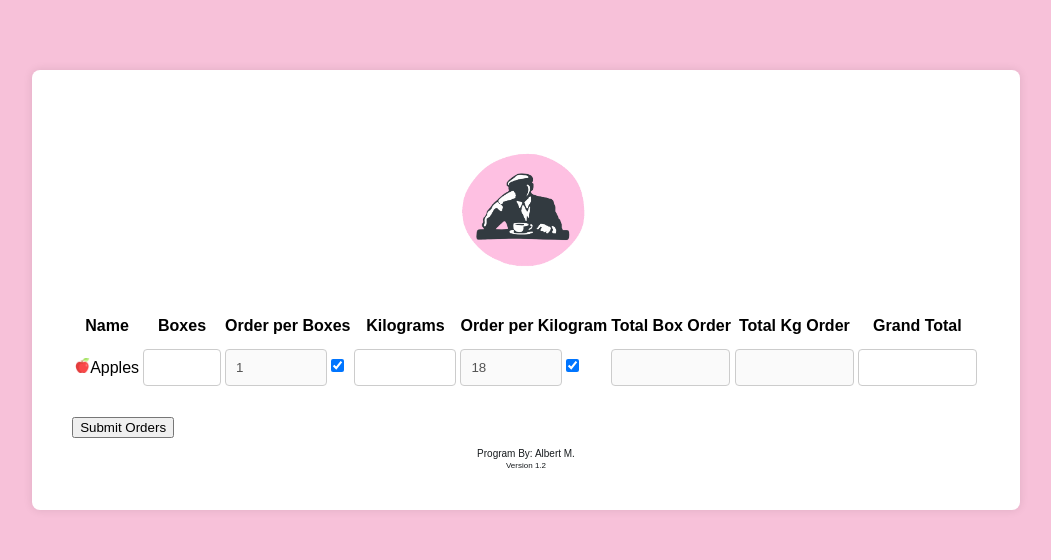
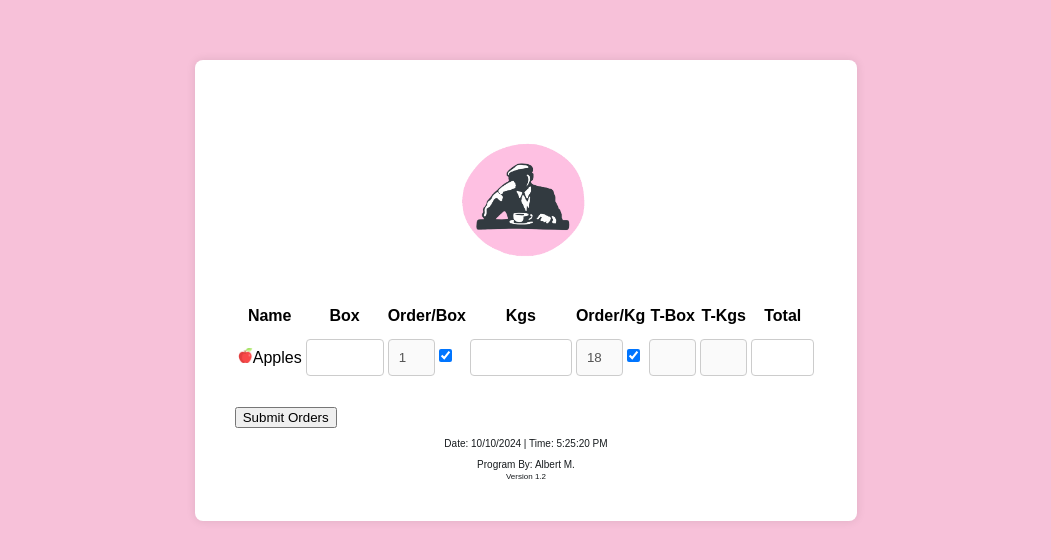
Before and after one commit to albert1030-weak/JoeBert-Calculator, a plain HTML site: page counting.html in a window 1280 px wide. Shown: the part 110-670 px from the top of the page, without its empty margins (114-1165 px from the left). Drawn offline with Linux system fonts and the light colour scheme.

Commit message:
Update counting.html

```diff
--- a/counting.html
+++ b/counting.html
@@ -15,25 +15,25 @@
             <thead>
                 <tr>
                     <th>Name</th>
-                    <th>Boxes</th>
-                    <th>Order per Boxes</th>
-                    <th>Kilograms</th>
-                    <th>Order per Kilogram </th>
-                    <th>Total Box Order</th>
-                    <th>Total Kg Order</th>
-                    <th>Grand Total</th>
+                    <th>Box</th>
+                    <th>Order/Box</th>
+                    <th>Kgs</th>
+                    <th>Order/Kg</th>
+                    <th>T-Box</th>
+                    <th>T-Kgs</th>
+                    <th>Total</th>
                 </tr>
             </thead>
             <tbody>
                 <tr>
 					<td><img src="icons/apple.png" width="15" height="15" alt="apple image">Apples</td>
                     <td><input type="number" name="applesBoxes" min="0" oninput="calculateTotal('apples')" max="999"></td>
-                    <td><input type="number" name="applesBoxPrice" min="0" step="0.01" oninput="calculateTotal('apples')" value="1" disabled="disabled" id="inputboxapple" max="999"><input type="checkbox" id="boxapple" Checked="checked" ></td>
+                    <td><input type="text" name="applesBoxPrice" step="0.01" oninput="calculateTotal('apples')" value="1" disabled="disabled" id="inputboxapple" size="1" ><input type="checkbox" id="boxapple" Checked="checked" ></td>
                     <td><input type="number" name="applesKg" min="0" step="0.01" oninput="calculateTotal('apples')" max="999" ></td>
-                    <td><input type="number" name="applesKgPrice" min="0" step="0.01" oninput="calculateTotal('apples')" value="18" disabled="disabled" id="inputkgapple" max="999"><input type="checkbox" id="kgapple" Checked="checked"></td>
-                    <td><input type="text" name="applesTotalBoxPrice" readonly disabled="disabled" size="10"></td>
-                    <td><input type="text" name="applesTotalKgPrice" readonly disabled="disabled" size="10"></td>
-                    <td><input type="text" name="applesGrandTotal" readonly size="10"></td>
+                    <td><input type="text" name="applesKgPrice" step="0.01" oninput="calculateTotal('apples')" value="18" disabled="disabled" id="inputkgapple" size="1"><input type="checkbox" id="kgapple" Checked="checked"></td>
+                    <td><input type="text" name="applesTotalBoxPrice" readonly disabled="disabled" size="1"></td>
+                    <td><input type="text" name="applesTotalKgPrice" readonly disabled="disabled" size="1"></td>
+                    <td><input type="text" name="applesGrandTotal" readonly size="3"></td>
 				</tr>
 				<!-- Write your comments here
 				<tr>
@@ -87,6 +87,19 @@
 		};
 		</script>
 
+		<!--FUNCTION FOR DATE AND TIME -->
+		<script>
+        function updateDateTime() {
+            const dateTimeElement = document.getElementById('dateTime');
+            const now = new Date();
+            const date = now.toLocaleDateString();
+            const time = now.toLocaleTimeString();
+            dateTimeElement.textContent = `Date: ${date} | Time: ${time}`;
+        }
+
+        setInterval(updateDateTime, 1000);
+		</script>
+		<a class="program-by" id="dateTime"></a>
 		<a class="program-by">Program By: Albert M.</a>
 		<a class="version">Version 1.2</a>
     </div>
```
